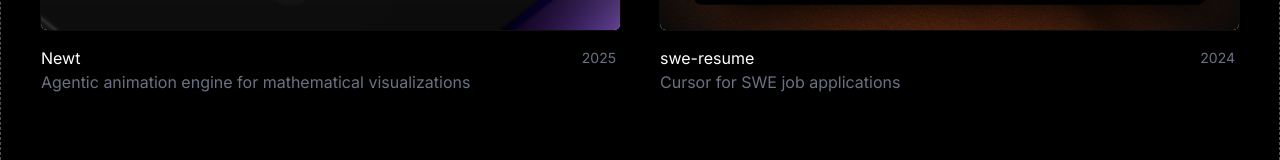
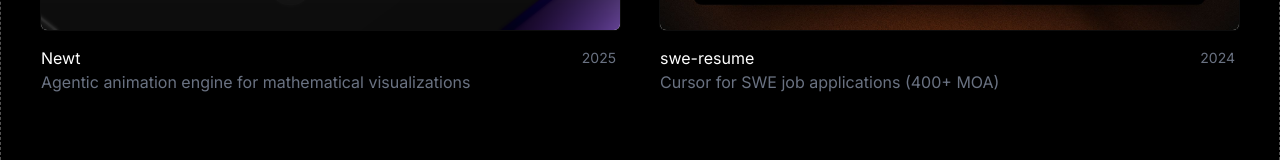
Before and after one commit to ojassingh/website, a Next.js app: page / in a window 1280 px wide. Shown: the part 1310-1470 px from the top of the page. Built offline with nearby package versions, Linux system fonts and the light colour scheme.

Commit message:
Update work cards to include links

```diff
--- a/src/components/ui/work-card.tsx
+++ b/src/components/ui/work-card.tsx
@@ -1,6 +1,7 @@
 import { FC } from "react";
 import { cn } from "@/lib/utils";
 import Image from "next/image";
+import Link from "next/link";
 
 const WorkCard: FC<{
   title: string;
@@ -8,11 +9,12 @@ const WorkCard: FC<{
   image: string;
   className?: string;
   date: string;
-}> = ({ title, description, image, className, date }) => {
+  link: string;
+}> = ({ title, description, image, className, date, link }) => {
   return (
     <div className={cn("flex flex-col", ` ${className}`)}>
-      <a
-        target="_blank"
+      <Link
+        href={link}
         className="group relative flex h-full w-full items-center justify-center overflow-hidden rounded-sm bg-gray-100 object-cover shadow-lg ring-1 ring-white/5 transition-all duration-300"
       >
         <Image
@@ -22,7 +24,7 @@ const WorkCard: FC<{
           alt={title}
           className="h-84 w-full object-cover transition-all duration-300"
         />
-      </a>
+      </Link>
       <div className="mt-4 flex items-center justify-between">
         <p className="text-base text-white">{title}</p>
         <span className="rounded-md px-1 text-sm text-gray-500">{date}</span>
--- a/src/components/work.tsx
+++ b/src/components/work.tsx
@@ -11,7 +11,6 @@ type work = {
   image: string;
   date: string;
   link: string;
-  type: string;
 };
 
 const works: work[] = [
@@ -20,16 +19,14 @@ const works: work[] = [
     description: "Agentic animation engine for mathematical visualizations",
     image: "/newt.png",
     date: "2025",
-    link: "https://getnewt.co/",
-    type: "Project",
+    link: "/work/newt",
   },
   {
     title: "swe-resume",
-    description: "Cursor for SWE job applications",
+    description: "Cursor for SWE job applications (400+ MOA)",
     date: "2024",
     image: "/sweresume.jpeg",
-    link: "",
-    type: "Project",
+    link: "/work/swe-resume",
   },
 ];
 
@@ -67,10 +64,11 @@ const Work: FC = () => {
         , where we&apos;re creating cool math videos.
       </p>
       <div className="mt-10 grid grid-cols-2 gap-10">
-        {works.map(({ title, description, image, date }, index) => {
+        {works.map(({ title, description, image, date, link }, index) => {
           return (
             <BlurFade inView delay={0.1 + index * 0.1} key={index}>
               <WorkCard
+              link={link}
               title={title}
               description={description}
               image={image}
```
